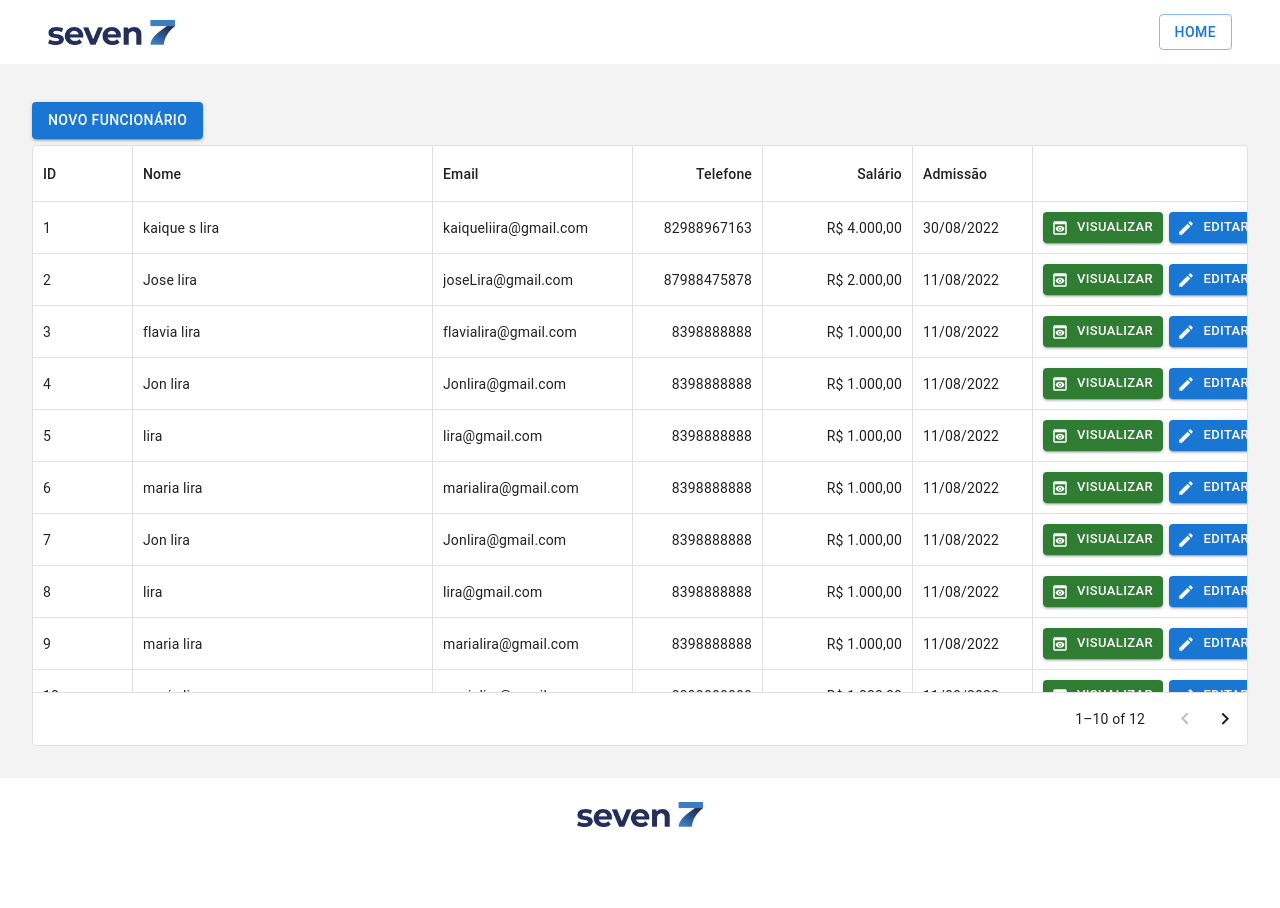
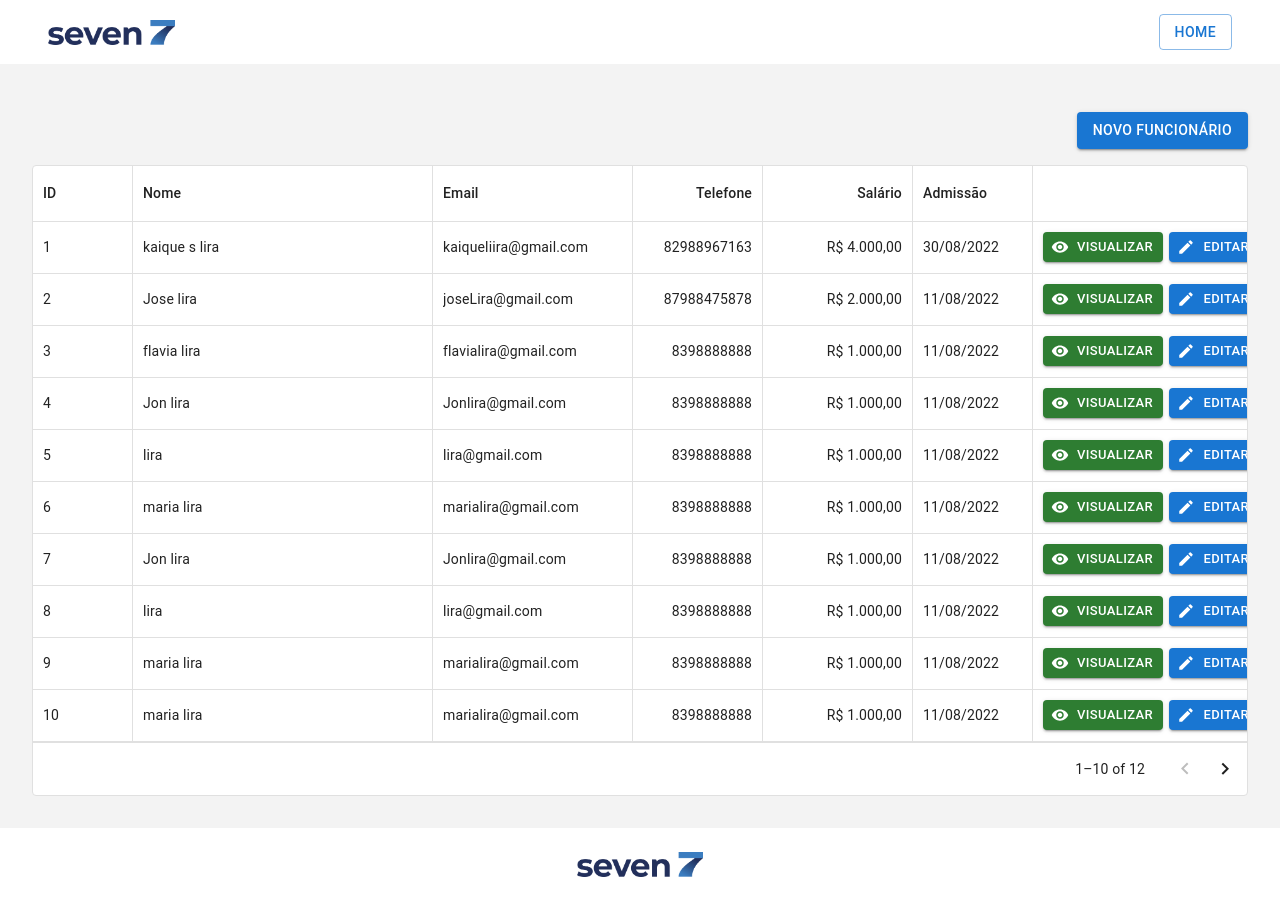
Before and after one commit to Kaiqueliira/Seven-INC, a React (Vite) app: page /employee in a window 1280 px wide. Before the commit the page ends 858 px from the top, so only its background shows below. Built offline with nearby package versions, Linux system fonts and the light colour scheme.

Commit message:
Upadate de botões de ações na Tabela de employees

```diff
--- a/src/components/ButtonsForm/index.jsx
+++ b/src/components/ButtonsForm/index.jsx
@@ -1,22 +1,31 @@
-import { makeStyles } from "@material-ui/styles";
 import DeleteIcon from "@mui/icons-material/Delete";
 import EditIcon from "@mui/icons-material/Edit";
-import PreviewIcon from "@mui/icons-material/Preview";
+import VisibilityIcon from "@mui/icons-material/Visibility";
 import { Button } from "@mui/material";
-
-const useStyles = makeStyles({});
+import { toast } from "react-hot-toast";
+import { useNavigate } from "react-router-dom";
+import { useEmployee } from "../../hooks/useEmployee";
+import { usePage } from "../../hooks/usePage";
 
 export default function ButtonsForm({ params }) {
-  console.log(params);
-  const classes = useStyles();
+  const employee = useEmployee();
+  const page = usePage();
+  const navigate = useNavigate();
+
+  const notify = () => toast.success(`${params.row.name} foi excluido.`);
   return (
     <div>
       <Button
         sx={{ marginRight: ".4rem" }}
         variant="contained"
-        startIcon={<PreviewIcon />}
+        startIcon={<VisibilityIcon />}
         color="success"
         size="small"
+        onClick={() => {
+          employee.setEmployees(params.row);
+          page.setPage("view");
+          navigate(`/employee/view/${params.row.id}`);
+        }}
       >
         Visualizar
       </Button>
@@ -25,6 +34,11 @@ export default function ButtonsForm({ params }) {
         variant="contained"
         startIcon={<EditIcon />}
         size="small"
+        onClick={() => {
+          employee.setEmployees(params.row);
+          page.setPage("edit");
+          navigate(`/employee/edit/${params.row.id}`);
+        }}
       >
         Editar
       </Button>
@@ -33,6 +47,7 @@ export default function ButtonsForm({ params }) {
         color="error"
         size="small"
         startIcon={<DeleteIcon />}
+        onClick={() => notify()}
       >
         Excluir
       </Button>
--- a/src/components/TableEmployees/columns.jsx
+++ b/src/components/TableEmployees/columns.jsx
@@ -24,14 +24,14 @@ export const columns = [
     field: "salary",
     headerName: "Salário",
     type: "number",
-    valueGetter: (values) => `${currencyFormatter(values.row.salary)}`,
+    valueGetter: (params) => `${currencyFormatter(params.row.salary)}`,
     minWidth: 150,
   },
   {
     field: "created_at",
     headerName: "Admissão",
     type: "string",
-    valueGetter: (values) => `${dateFormat(values.row.created_at)}`,
+    valueGetter: (params) => `${dateFormat(params.row.created_at)}`,
     minWidth: 120,
   },
   {
--- a/src/components/TableEmployees/index.jsx
+++ b/src/components/TableEmployees/index.jsx
@@ -1,36 +1,51 @@
-import { Box, makeStyles } from "@material-ui/core";
+import { Box } from "@material-ui/core";
 import { Button } from "@mui/material";
 import { DataGrid } from "@mui/x-data-grid";
 import * as React from "react";
+import { useNavigate } from "react-router-dom";
 import { data } from "../../Data";
+import { usePage } from "../../hooks/usePage";
 import { columns } from "./columns";
 
-const useStyles = makeStyles((theme) => ({
-  root: {
-    display: "flex",
-    justifyContent: "center",
-    background: "red",
-  },
-}));
-
 export default function TableEmployees() {
-  const classes = useStyles();
+  const { setPage } = usePage();
+  const navigate = useNavigate();
 
   return (
     <Box
       style={{
         width: "100%",
-        height: "650px",
+        maxWidth: "1400px",
+        height: "700px",
         display: "flex",
-        justifyContent: "flex-end",
+        justifyContent: "center",
         flexDirection: "column",
+        alignItems: "center",
       }}
     >
-      <Box style={{ margin: "0.4rem 0" }}>
-        <Button variant="contained">Novo Funcionário</Button>
+      <Box
+        style={{
+          margin: "1rem 0",
+          maxWidth: "1400px",
+          alignSelf: "flex-end",
+        }}
+      >
+        <Button
+          variant="contained"
+          onClick={() => {
+            setPage("add");
+            navigate("/employee/add");
+          }}
+        >
+          Novo Funcionário
+        </Button>
       </Box>
       <DataGrid
-        sx={{ backgroundColor: "#ffffff", maxWidth: "1400px" }}
+        sx={{
+          backgroundColor: "#ffffff",
+          width: "100%",
+          maxWidth: "1400px",
+        }}
         rows={data}
         columns={columns}
         pageSize={10}
--- a/src/pages/Home.jsx
+++ b/src/pages/Home.jsx
@@ -46,7 +46,7 @@ export default function Home() {
             <Button
               variant="contained"
               size="large"
-              onClick={() => navigate("/list")}
+              onClick={() => navigate("/employee")}
             >
               Lista de Funcionários
             </Button>
--- a/src/pages/ListEmployee.jsx
+++ b/src/pages/ListEmployee.jsx
@@ -1,11 +1,16 @@
+import { Toaster } from "react-hot-toast";
 import Container from "../components/Container";
 import Footer from "../components/Footer";
 import Header from "../components/Header";
 import TableEmployees from "../components/TableEmployees";
-
 export default function ListEmployee() {
   return (
     <>
+      <Toaster
+        toastOptions={{
+
+        }}
+      />
       <Header />
       <Container>
         <TableEmployees></TableEmployees>
```
